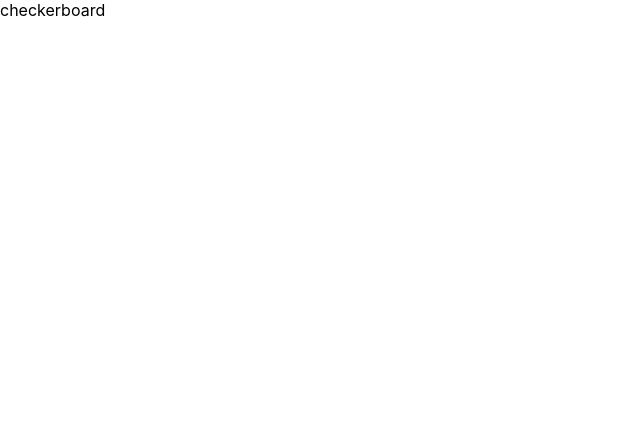
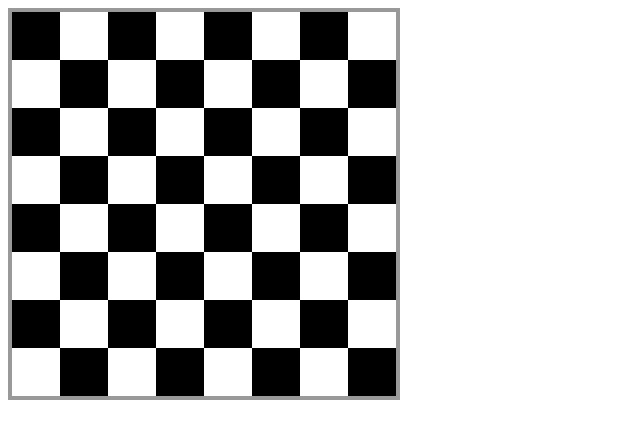
Before and after one commit to johnenriquez/checkerboard-demo, a React (Create React App) app: page / in a window 1280 px wide. Shown: the top 438 px of the page, without its empty margins (0-640 px from the left). Built offline with nearby package versions, Linux system fonts and the light colour scheme; the HTML template or start-up script is replaced by a standard one.

Commit message:
renders hard-coded 8x8 checkerboard

```diff
--- a/src/App.js
+++ b/src/App.js
@@ -1,10 +1,99 @@
 import React from 'react';
 import './styles.css';
+
+class Checkerboard extends React.Component {
+  render() {
+    return (
+      <div id="checkerboard">
+        <div class="row">
+          <div class="black_square"></div>
+          <div class="white_square"></div>
+          <div class="black_square"></div>
+          <div class="white_square"></div>
+          <div class="black_square"></div>
+          <div class="white_square"></div>
+          <div class="black_square"></div>
+          <div class="white_square"></div>
+        </div>
+        <div class="row">
+          <div class="white_square"></div>
+          <div class="black_square"></div>
+          <div class="white_square"></div>
+          <div class="black_square"></div>
+          <div class="white_square"></div>
+          <div class="black_square"></div>
+          <div class="white_square"></div>
+          <div class="black_square"></div>
+        </div>
+        <div class="row">
+          <div class="black_square"></div>
+          <div class="white_square"></div>
+          <div class="black_square"></div>
+          <div class="white_square"></div>
+          <div class="black_square"></div>
+          <div class="white_square"></div>
+          <div class="black_square"></div>
+          <div class="white_square"></div>
+        </div>
+        <div class="row">
+          <div class="white_square"></div>
+          <div class="black_square"></div>
+          <div class="white_square"></div>
+          <div class="black_square"></div>
+          <div class="white_square"></div>
+          <div class="black_square"></div>
+          <div class="white_square"></div>
+          <div class="black_square"></div>
+        </div>
+        <div class="row">
+          <div class="black_square"></div>
+          <div class="white_square"></div>
+          <div class="black_square"></div>
+          <div class="white_square"></div>
+          <div class="black_square"></div>
+          <div class="white_square"></div>
+          <div class="black_square"></div>
+          <div class="white_square"></div>
+        </div>
+        <div class="row">
+          <div class="white_square"></div>
+          <div class="black_square"></div>
+          <div class="white_square"></div>
+          <div class="black_square"></div>
+          <div class="white_square"></div>
+          <div class="black_square"></div>
+          <div class="white_square"></div>
+          <div class="black_square"></div>
+        </div>
+        <div class="row">
+          <div class="black_square"></div>
+          <div class="white_square"></div>
+          <div class="black_square"></div>
+          <div class="white_square"></div>
+          <div class="black_square"></div>
+          <div class="white_square"></div>
+          <div class="black_square"></div>
+          <div class="white_square"></div>
+        </div>
+        <div class="row">
+          <div class="white_square"></div>
+          <div class="black_square"></div>
+          <div class="white_square"></div>
+          <div class="black_square"></div>
+          <div class="white_square"></div>
+          <div class="black_square"></div>
+          <div class="white_square"></div>
+          <div class="black_square"></div>
+        </div>
+      </div>
+    );
+  }
+}
 
 function App() {
   return (
     <div className="App">
-      checkerboard
+      <Checkerboard size="8" />
     </div>
   );
 }
--- a/src/styles.css
+++ b/src/styles.css
@@ -1,13 +1,27 @@
-body {
-  margin: 0;
-  font-family: -apple-system, BlinkMacSystemFont, 'Segoe UI', 'Roboto', 'Oxygen',
-    'Ubuntu', 'Cantarell', 'Fira Sans', 'Droid Sans', 'Helvetica Neue',
-    sans-serif;
-  -webkit-font-smoothing: antialiased;
-  -moz-osx-font-smoothing: grayscale;
+#checkerboard,
+.black_square,
+.white_square {
+	display:block;
+	padding:0px;
+	margin:0px;
 }
 
-code {
-  font-family: source-code-pro, Menlo, Monaco, Consolas, 'Courier New',
-    monospace;
+#checkerboard {
+	width:384px;
+	height:384px;
+	border:4px solid #999;
 }
+
+.black_square, .white_square {
+	width:48px;
+	height:48px;
+	float:left;
+}
+
+.black_square {
+	background-color:#000000;
+}
+
+.white_square {
+	background-color:#FFFFFF;
+}
```
